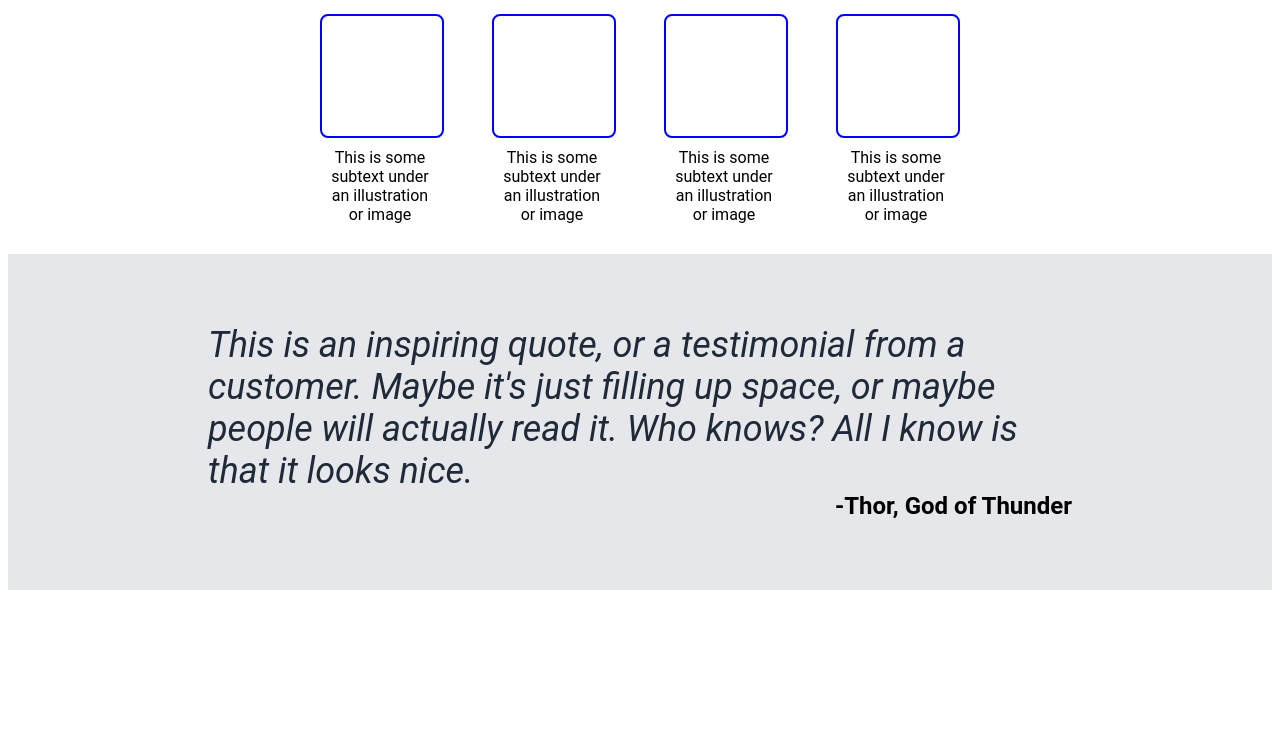
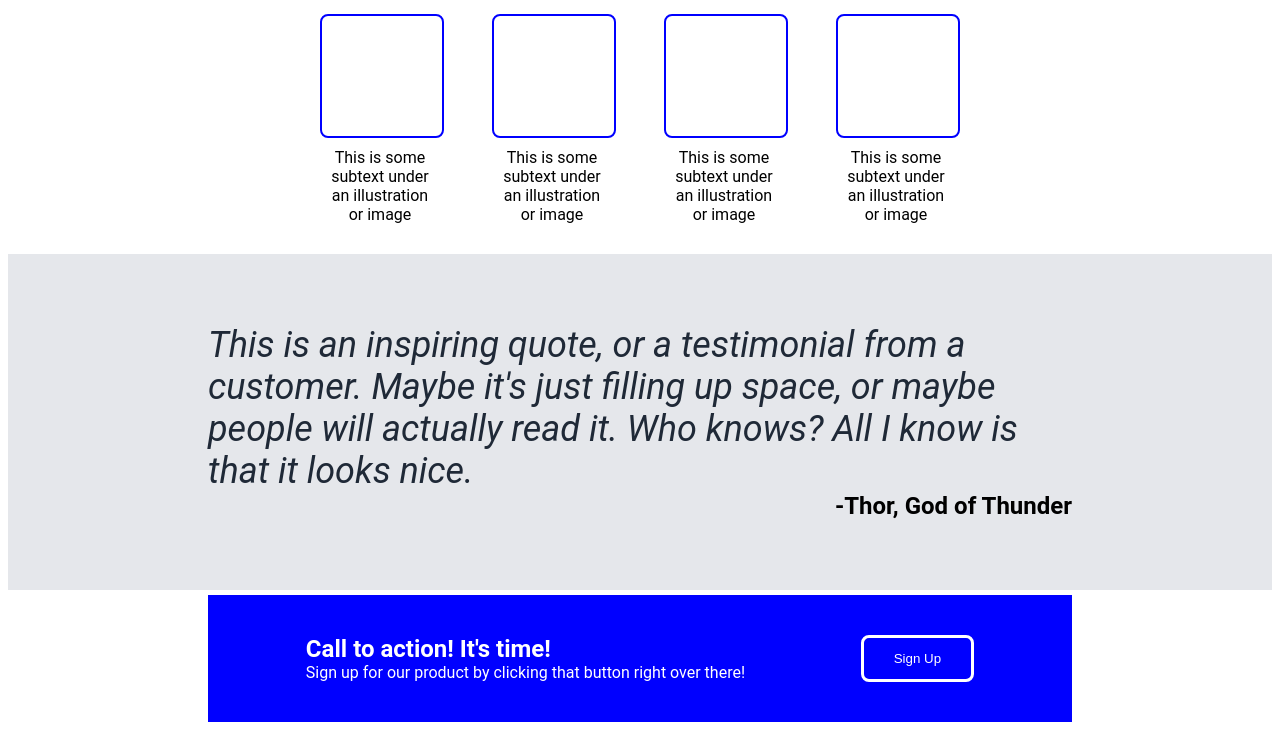
Before and after one commit to CaptainAyal/top-project-landing-page, a plain HTML site: page index.html in a window 1280 px wide. Shown: the part 466-1216 px from the top of the page. Before the commit the page ends 1064 px from the top, so only its background shows below. Drawn offline with Linux system fonts and the light colour scheme.

Commit message:
call section draft complete

```diff
--- a/index.html
+++ b/index.html
@@ -21,7 +21,7 @@
             <div class="left">
                 <h1>This website is awesome</h1>
                 <div class="right">This website has some subtext that goes here under the main title. It's smaller font and the color is lower contrast</div>
-                <button>Sign up</button>
+                <button id="butone">Sign up</button>
             </div>
             <div class="image">this is a place holder for an image</div>
         </div>
@@ -29,7 +29,7 @@
 
 
     <div class="two">
-        <p>Some random information</p>
+        <p id="text">Some random information</p>
         <div class="cardbox">
             <div class="cards">
                 <div class="box"></div>
@@ -60,10 +60,16 @@
 
     </div>
     <div class="call">
+        <div class="bluebox">
+            <div class="calltext">
+                <p id="one">Call to action! It's time!</p>
+                <p id="two">Sign up for our product by clicking that button right over there!</p>
+            </div>
+            <button id="buttwo">Sign Up</button>
 
 
 
-
+        </div>
     </div>
 
     <div class="footer>
--- a/style.css
+++ b/style.css
@@ -32,7 +32,7 @@ body{
    background-color: lightgrey;
 }
 
-button{
+#butone{
     flex: 0 0 3em;
     padding: .5em;
     max-width: 100px;
@@ -70,7 +70,7 @@ h2{
     padding: 5px 200px 20px 200px;
 }
 
-p{
+#text{
     text-align: center;
     font-size: 36px;
     font-weight: 700;
@@ -118,3 +118,35 @@ font-style: italic;
     font-weight: 700;
     text-align: right;
 }
+/* Quote above, call below */
+
+.call{
+    padding: 5px 200px 20px 200px;
+}
+
+.bluebox{
+    display: flex;
+    justify-content: space-around;
+    background-color: blue;
+    padding:40px ;
+    color: white;
+}
+
+#one{
+    font-size: 24px;
+    font-weight: 700;
+    margin: 0;
+}
+#two{
+    font-size: 16px;
+    margin: 0;
+}
+#buttwo{
+    padding: 5px 30px;
+    background-color: blue;
+    border: solid white;
+    border-radius: 8px;
+    color: white;
+
+
+}
```
